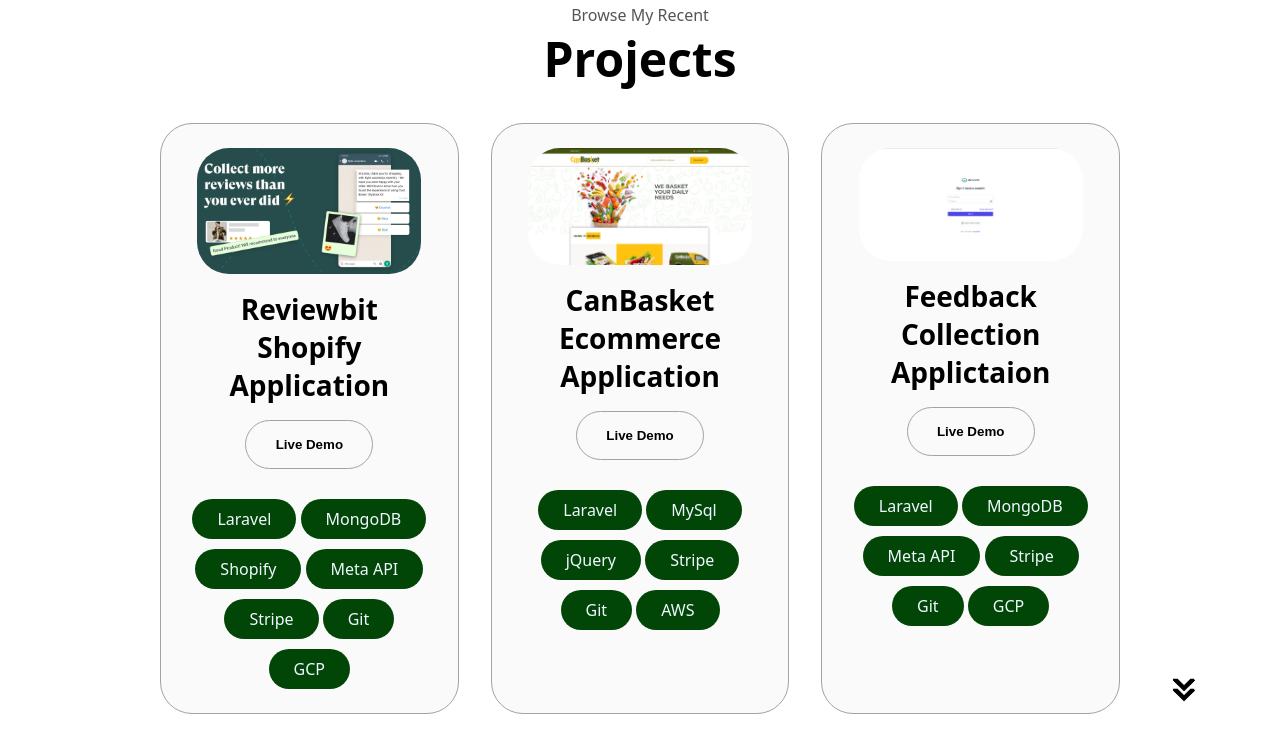
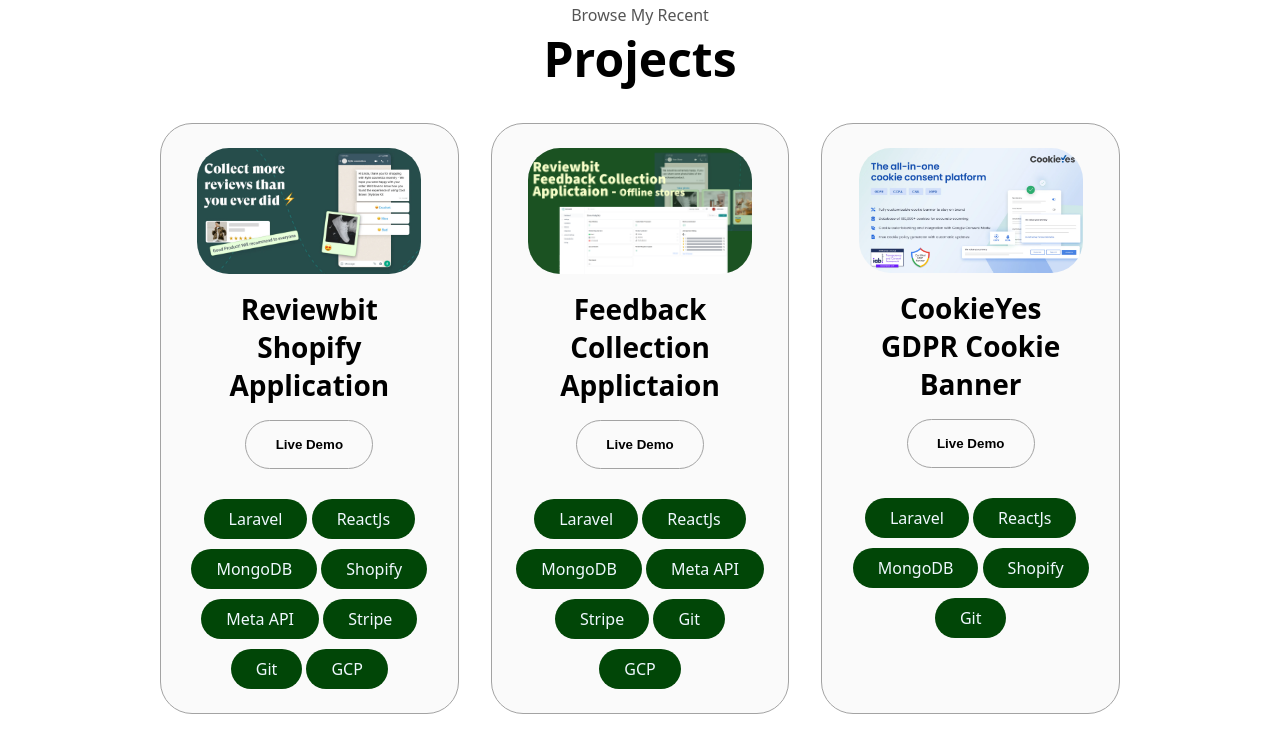
Before and after one commit to rohith016/personal-portfolio, a plain HTML site: page index.html in a window 1280 px wide. Shown: the part 2460-3203 px from the top of the page. Drawn offline with Linux system fonts and the light colour scheme.

Commit message:
update key projects, project images, readme

```diff
--- a/index.html
+++ b/index.html
@@ -202,7 +202,7 @@
           <!-- experience details 2-->
 
           <div class="details-container">
-            <h2 class="experience-sub-title"></h2>
+            <h2 class="experience-sub-title">Web Development</h2>
             <div class="article-container">
 
               <article>
@@ -309,6 +309,7 @@
 
             <div class="tech-used">
               <div class="chip">Laravel</div>
+              <div class="chip">ReactJs</div>
               <div class="chip">MongoDB</div>
               <div class="chip">Shopify</div>
               <div class="chip">Meta API</div>
@@ -316,13 +317,77 @@
               <div class="chip">Git</div>
               <div class="chip">GCP</div>
             </div>
+          </div>
 
-
-          </div>
           <div class="details-container color-container">
             <div class="article-container">
               <img
-                src="./assets/canbasket-homepage.png"
+                src="./assets/rb-offline-banner.png"
+                alt="Project 3"
+                class="project-img"
+              />
+            </div>
+            <h2 class="experience-sub-title project-title">Feedback Collection Applictaion</h2>
+            <div class="btn-container">
+              <!-- <button
+                class="btn btn-color-2 project-btn"
+                onclick="location.href='https://github.com/'"
+              >
+                Github
+              </button> -->
+              <button
+                class="btn btn-color-2 project-btn"
+                onclick="location.href='https://store.reviewbit.app/auth/signin'"
+              >
+                Live Demo
+              </button>
+            </div>
+
+            <div class="tech-used">
+              <div class="chip">Laravel</div>
+              <div class="chip">ReactJs</div>
+              <div class="chip">MongoDB</div>
+              <div class="chip">Meta API</div>
+              <div class="chip">Stripe</div>
+              <div class="chip">Git</div>
+              <div class="chip">GCP</div>
+            </div>
+          </div>
+
+          <div class="details-container color-container">
+            <div class="article-container">
+              <img
+                src="./assets/cookieyes-shopify-banner.png"
+                alt="Project 1"
+                class="project-img"
+              />
+            </div>
+            <h2 class="experience-sub-title project-title">CookieYes GDPR Cookie Banner</h2>
+            <div class="btn-container">
+              <button
+                class="btn btn-color-2 project-btn"
+                onclick="location.href='https://apps.shopify.com/cookieyes'"
+              >
+                Live Demo
+              </button>
+
+
+            </div>
+
+            <div class="tech-used">
+              <div class="chip">Laravel</div>
+              <div class="chip">ReactJs</div>
+              <div class="chip">MongoDB</div>
+              <div class="chip">Shopify</div>
+              <div class="chip">Git</div>
+            </div>
+          </div>
+
+
+          <div class="details-container color-container">
+            <div class="article-container">
+              <img
+                src="./assets/canbasket-banner-3.png"
                 alt="Project 2"
                 class="project-img"
               />
@@ -353,41 +418,8 @@
               <div class="chip">AWS</div>
             </div>
           </div>
-          <div class="details-container color-container">
-            <div class="article-container">
-              <img
-                src="./assets/project-4.png"
-                alt="Project 3"
-                class="project-img"
-              />
-            </div>
-            <h2 class="experience-sub-title project-title">Feedback Collection Applictaion</h2>
-            <div class="btn-container">
-              <!-- <button
-                class="btn btn-color-2 project-btn"
-                onclick="location.href='https://github.com/'"
-              >
-                Github
-              </button> -->
-              <button
-                class="btn btn-color-2 project-btn"
-                onclick="location.href='https://store.reviewbit.app/auth/signin'"
-              >
-                Live Demo
-              </button>
-            </div>
-
-            <div class="tech-used">
-              <div class="chip">Laravel</div>
-              <div class="chip">MongoDB</div>
-              <div class="chip">Meta API</div>
-              <div class="chip">Stripe</div>
-              <div class="chip">Git</div>
-              <div class="chip">GCP</div>
-            </div>
 
 
-          </div>
         </div>
       </div>
       <img
```
Also changed, not shown: assets/canbasket-banner-3.png (added), assets/cookieyes-shopify-banner.png (added), assets/image.png (deleted), assets/project-4.png (deleted), assets/rb-offline-banner.png (added), assets/ss.png (added), 1 other file.
